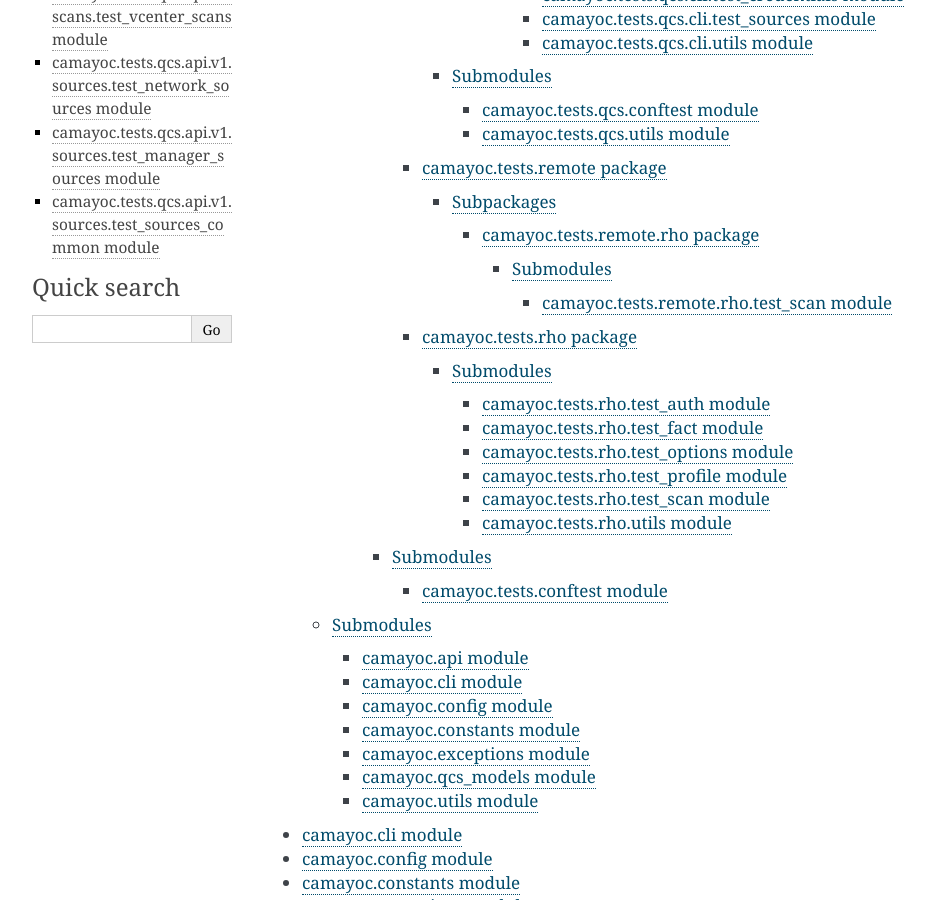
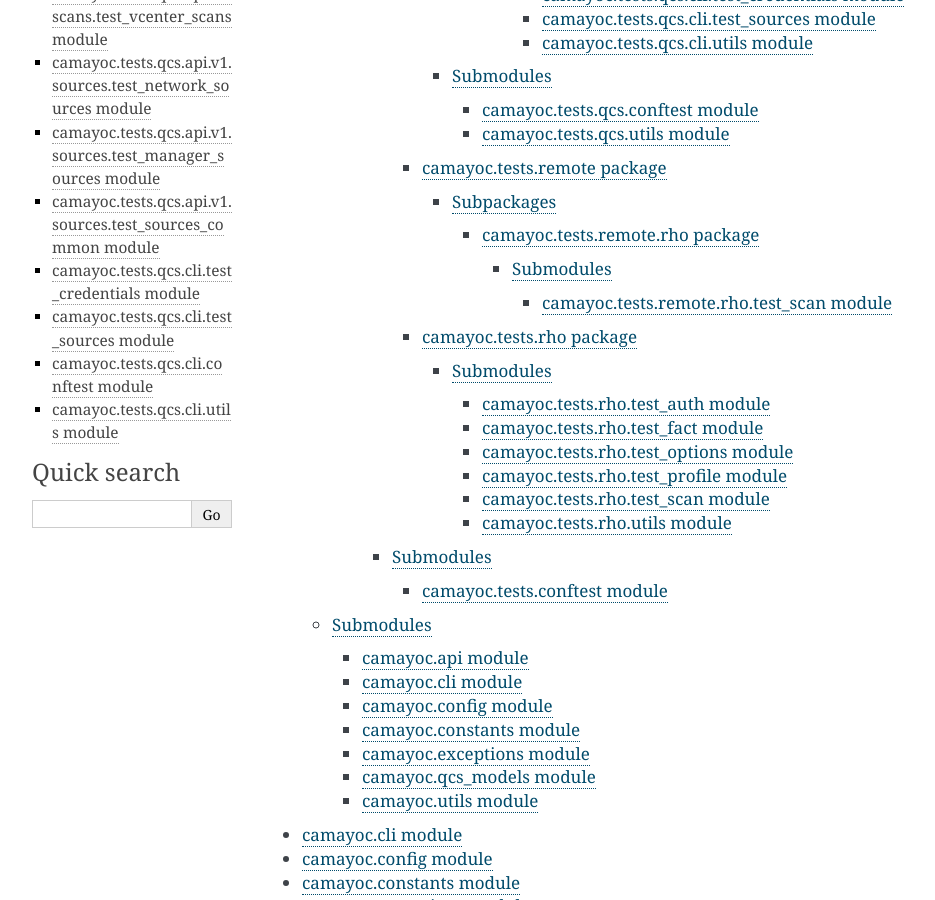
Before and after one commit to quipucords/camayoc, a Sphinx documentation site: the page built from docs/api.rst, in a window 1280 px wide and 900 px high, scrolled down 1705 px. Shown: the whole window, without its empty margins (148-1083 px from the left). Built offline with Sphinx 7.4.7, drawn with Linux system fonts in a browser that asks for light colours; some of the changed text lies outside the part shown.

Commit message:
Fix missing docs in sphinx build
Not all the CLI test cases were being published to the RTD page because
of missing declaration in docs/api.rst. Opened #126 remember to automate this
process.

```diff
--- a/docs/api.rst
+++ b/docs/api.rst
@@ -43,3 +43,7 @@ reference for developers, not a gospel.
     api/camayoc.tests.qcs.api.v1.sources.test_network_sources.rst
     api/camayoc.tests.qcs.api.v1.sources.test_manager_sources.rst
     api/camayoc.tests.qcs.api.v1.sources.test_sources_common.rst
+    api/camayoc.tests.qcs.cli.test_credentials.rst
+    api/camayoc.tests.qcs.cli.test_sources.rst
+    api/camayoc.tests.qcs.cli.conftest.rst
+    api/camayoc.tests.qcs.cli.utils.rst
```
